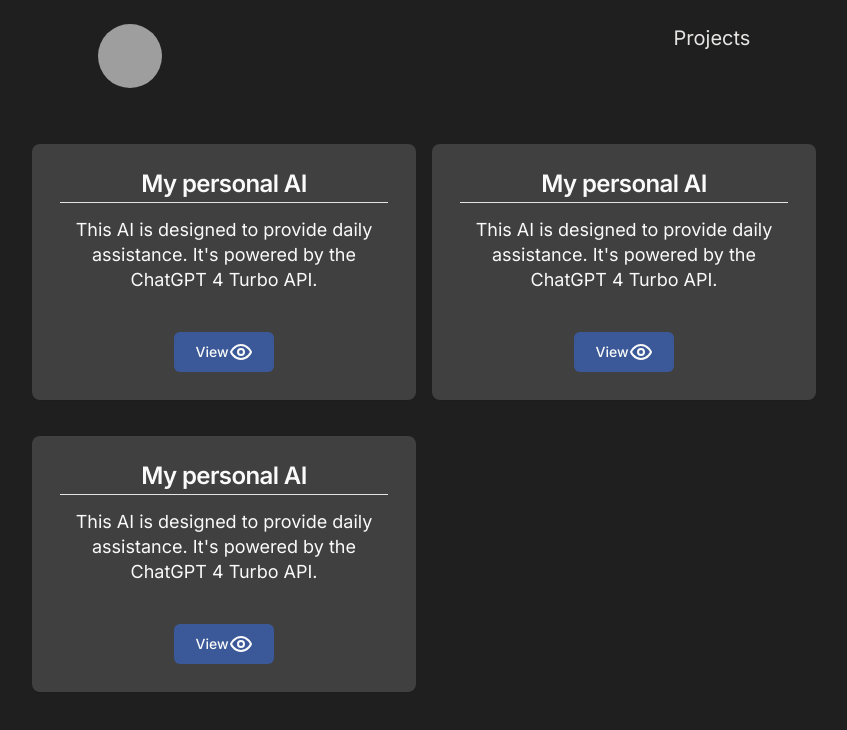
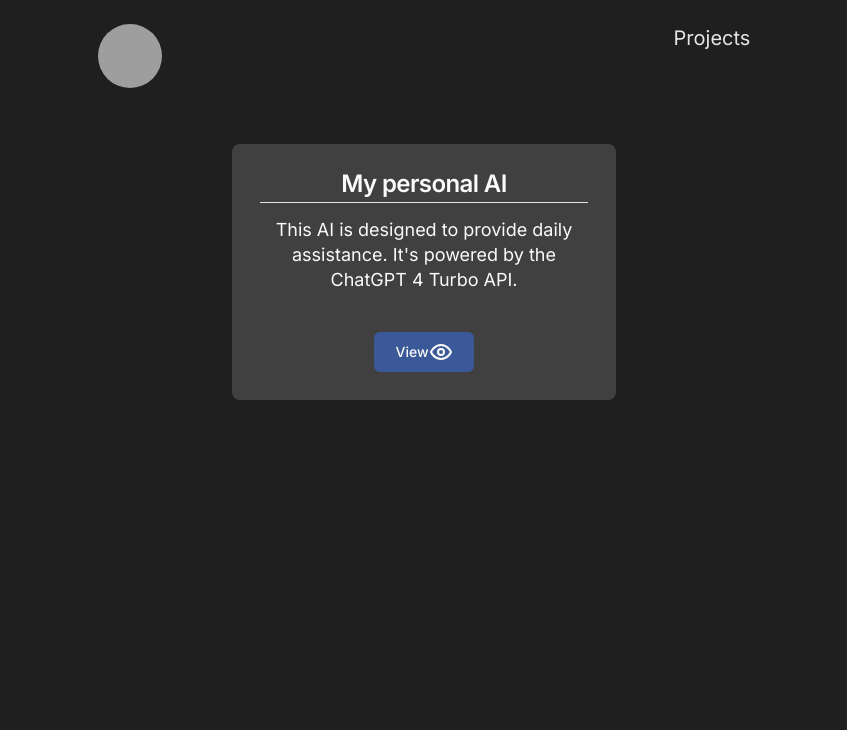
Before and after one commit to lrrrc/portfolio, a Next.js app: page /projects in a window 1280 px wide. Shown: the top 730 px of the page, without its empty margins (216-1063 px from the left). Built offline with nearby package versions, Linux system fonts and the light colour scheme; grey boxes are pictures that could not be loaded.

Commit message:
feat: changing my portfolio

```diff
--- a/src/app/projects/page.tsx
+++ b/src/app/projects/page.tsx
@@ -12,16 +12,6 @@
                 content="This AI is designed to provide daily assistance. It's powered by the ChatGPT 4 Turbo API."
                 url="https://ai.leonardocardoso.dev"
                />
-                <ProjectCard
-                title="My personal AI"
-                content="This AI is designed to provide daily assistance. It's powered by the ChatGPT 4 Turbo API."
-                url="https://ai.leonardocardoso.dev"
-               />
-                <ProjectCard
-                title="My personal AI"
-                content="This AI is designed to provide daily assistance. It's powered by the ChatGPT 4 Turbo API."
-                url="https://ai.leonardocardoso.dev"
-               />
             </div>
         </main>
     )
```
